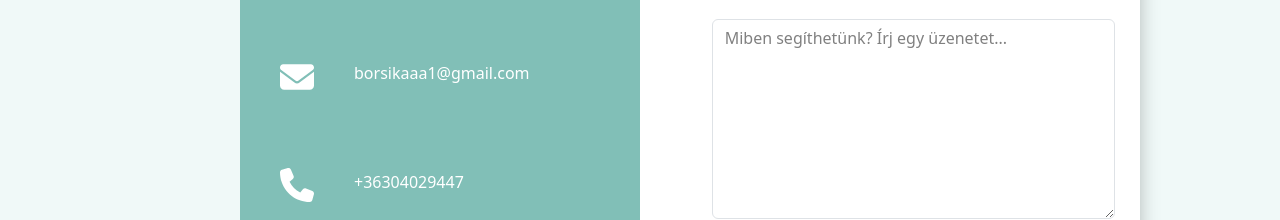
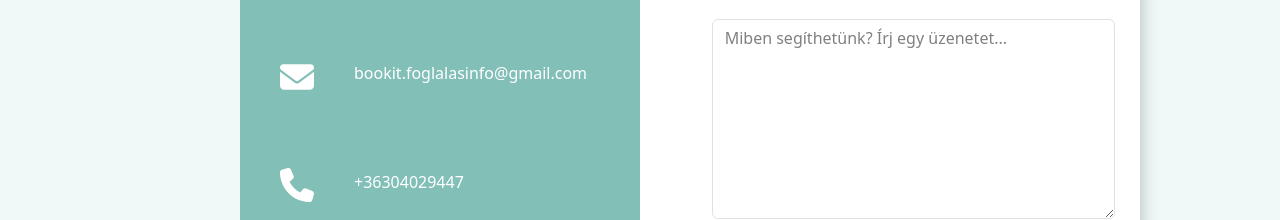
Before and after one commit to Booking-BA-BO/frontend, a React (Vite) app: page /contact in a window 1280 px wide. Shown: the part 328-548 px from the top of the page. Built offline with nearby package versions, Linux system fonts and the light colour scheme.

Commit message:
66 ticket Kontakt formon elérési adatok változatása

```diff
--- a/src/components/Contact.jsx
+++ b/src/components/Contact.jsx
@@ -80,7 +80,7 @@ const Contact = () => {
                 <h1 className="icon">
                   <FontAwesomeIcon icon={faEnvelope} />
                 </h1>
-                <p>borsikaaa1@gmail.com</p>
+                <p>bookit.foglalasinfo@gmail.com</p>
               </div>
               <div className="telefonszam">
                 <h1 className="icon">
```
